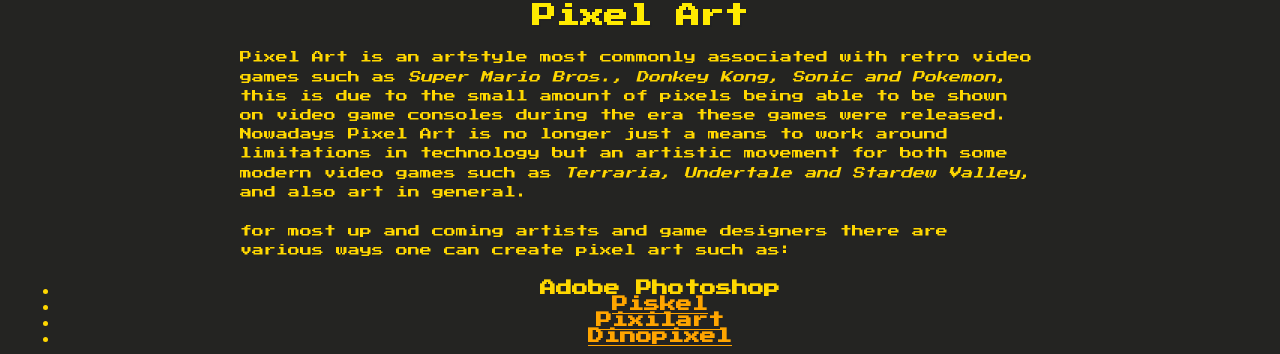
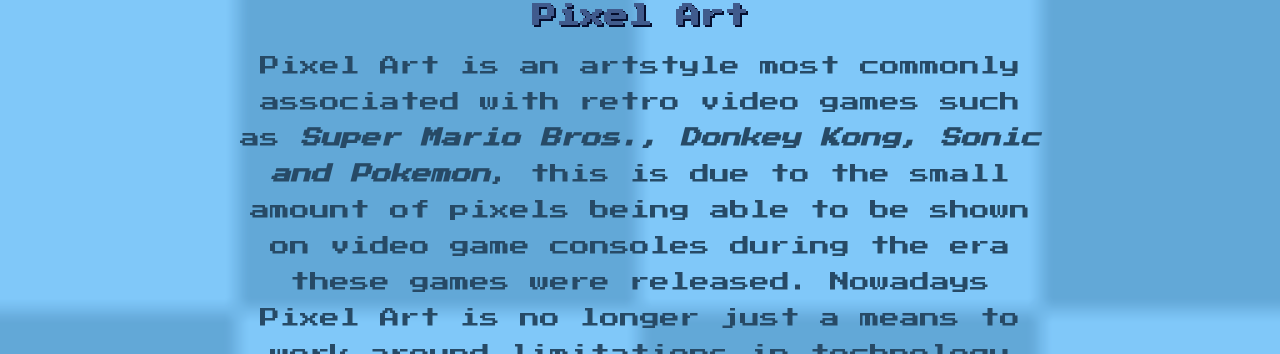
Before and after one commit to levizammit24/DGA1020, a plain HTML site: page levizammit24.github.io/index.html in a window 1280 px wide. Shown: the part 89-443 px from the top of the page. Drawn offline with Linux system fonts and the light colour scheme.

Commit message:
21/05/2025 #4

```diff
--- a/levizammit24.github.io/index.html
+++ b/levizammit24.github.io/index.html
@@ -9,14 +9,14 @@
 <body>
 <h1> Sprite Sheets and Pixel Art</h1>
 <h2> Pixel Art </h2>
-<p> Pixel Art is an artstyle most commonly associated with retro video games such as <i>Super Mario Bros., Donkey Kong, Sonic and Pokemon</i>, this is due to the small
+<p> Pixel Art is an artstyle most commonly associated with retro video games such as <b><i>Super Mario Bros., Donkey Kong, Sonic and Pokemon</i></b>, this is due to the small
      amount of pixels being able to be shown on video game consoles during the era these games were released. Nowadays Pixel Art is no longer just a means to work around
-     limitations in technology but an artistic movement for both some modern video games such as <i>Terraria, Undertale and Stardew Valley</i>, and also art in general.</p>
+     limitations in technology but an artistic movement for both some modern video games such as <b><i>Terraria, Undertale and Stardew Valley</i></b>, and also art in general.</p>
 <p> for most up and coming artists and game designers there are various ways one can create pixel art such as:
 <ul><li><b>Adobe Photoshop</b></li>
-    <li><a href="https://www.piskelapp.com"style="color:orange;"><b>Piskel</b></a></li>
-    <li><a href="https://www.pixilart.com"style="color:orange;"><b>Pixilart</b></a></li>
-    <li><a href="https://dinopixel.com"style="color:orange;"><b>Dinopixel</b></a></li>
+    <li><a href="https://www.piskelapp.com"style="color:#2d4558;"><b>Piskel</b></a></li>
+    <li><a href="https://www.pixilart.com"style="color:#2d4558;"><b>Pixilart</b></a></li>
+    <li><a href="https://dinopixel.com"style="color:#2d4558;"><b>Dinopixel</b></a></li>
 </ul>
 <img src="images/1Kevin_idle.gif">
 </p>
@@ -24,7 +24,7 @@
 <h2> Sprite Sheets </h2>
 <p>Sprite sheets are a collection of individual animation frames compiled into a single image file. These frames typically represent various states or movements of a
      character, object, or visual element in a game. By grouping all the frames into one image, sprite sheets help optimize performance and reduce memory usage during
-      game development. When imported into game engines like <a href="https://unity.com"style="color:orange;"><b>Unity</b></a>, the sprite sheet can be sliced or separated back into its original frames. These frames are then
+      game development. When imported into game engines like <a href="https://unity.com"style="color:#2d4558;"><b>Unity</b></a>, the sprite sheet can be sliced or separated back into its original frames. These frames are then
        used to create smooth and efficient animations, serving as the foundation for bringing characters and objects to life in video games.
 </p>
 <img src="images/Kevin_Spreadsheet.png"></body>
--- a/levizammit24.github.io/style.css
+++ b/levizammit24.github.io/style.css
@@ -1,26 +1,30 @@
-/* Pixel Art Aesthetic Black & Yellow Theme */
-
 @import url('https://fonts.googleapis.com/css2?family=Press+Start+2P&display=swap');
 
 body {
   background-color: #242422;
-  color: #FFD700; /* bright yellow */
+  background-image: url('images/background.png');
+  background-size: cover;
+  background-repeat: repeat;
+  background-position: center;
+
+  color: #274a66; /* bright yellow */
   font-family: 'Press Start 2P', cursive;
   text-align: center;
   padding: 20px;
   margin: 0;
 }
 
-h1, h2 {
-  color: #FFEA00;
-  text-shadow: 2px 2px #222;
+h1, h2, h3 {
+  color: #405b8d;
+  text-shadow: 2px 2px #050e2e;
   margin-bottom: 20px;
 }
 
 p {
-  font-size: 12px;
-  line-height: 1.6;
+  font-size: 20px;
+  line-height: 1.8;
   margin: 20px auto;
   max-width: 800px;
-  text-align: left;
-  background-color:
+  text-align: center;
+
+}
```
Also changed, not shown: levizammit24.github.io/images/background.png (added).
